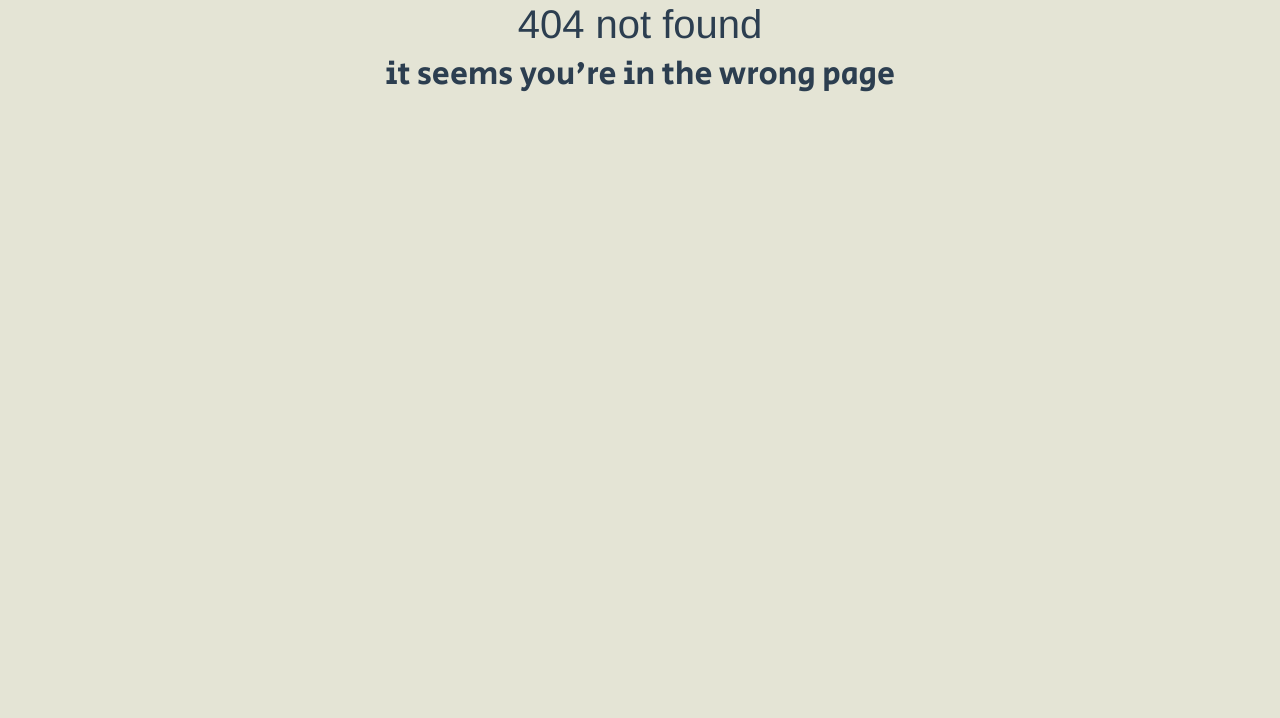
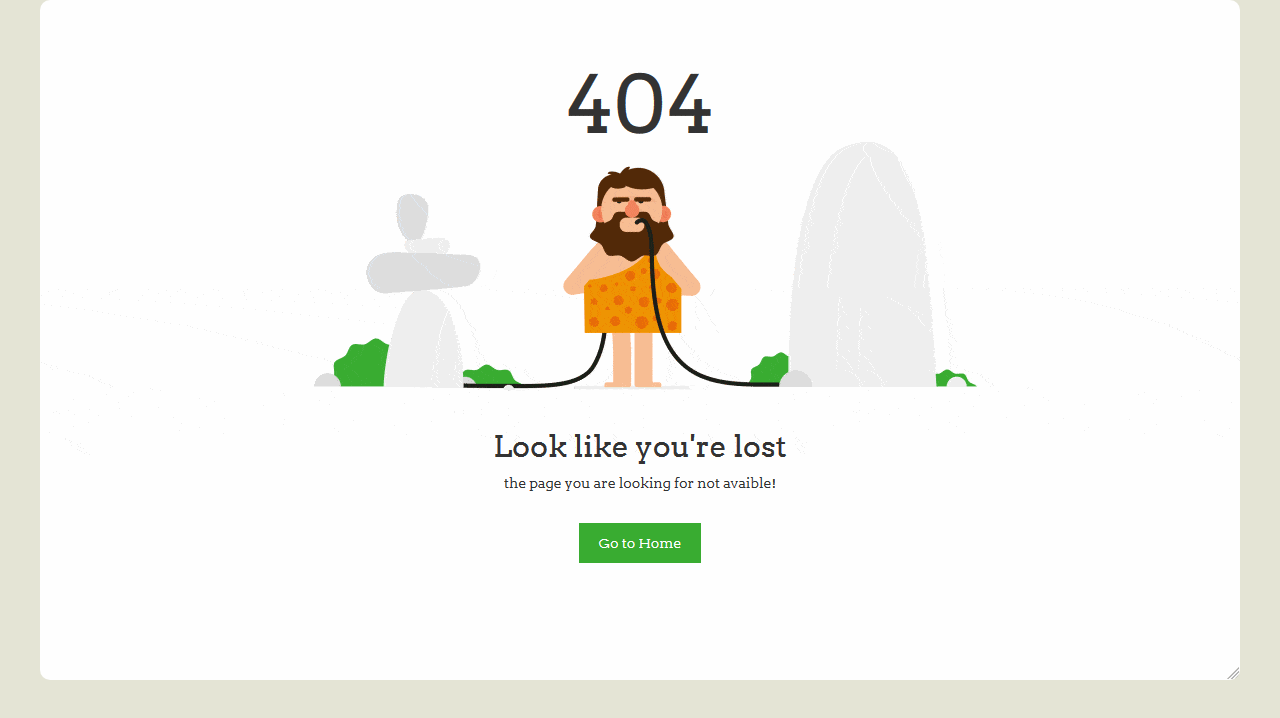
Before and after one commit to Akashpawar11/livescore-task, a Vue app: page /about in a window 1280 px wide. Before the commit this address had no page. Shown: the top 718 px of the page. Built offline with nearby package versions, Linux system fonts and the light colour scheme.

Commit message:
gif
Signed-off-by: Akash Pawar <akashpawar1103@gmail.com>

```diff
--- a/src/components/Home.vue
+++ b/src/components/Home.vue
@@ -6,6 +6,8 @@
         </div>
 
         <!-- Loader -->
+        <div>
+
             <div class="lds-roller" v-if="loading">
                 <div></div>
                 <div></div>
@@ -15,6 +17,7 @@
                 <div></div>
                 <div></div>
                 <div></div>
+            </div>
         </div>
         <!-- Error Message -->
         <h2 v-if="error">Error 404 ,PAGE NOT FOUND<br>{{this.errorMsg}}</h2>
@@ -141,7 +144,8 @@ img {
     border: 2px solid black;
 
 }
-img:hover{
+
+img:hover {
     transform: scale(1.10);
 }
 
@@ -155,7 +159,7 @@ h2 {
     background-color: #e4e4d5;
     padding: 27px 0;
     text-align: center;
-    border-bottom:#008695
+    border-bottom: #008695
 }
 
 /* Sections - Title bar */
@@ -188,8 +192,6 @@ h2 {
     color: black;
     width: 89%;
     font-weight: bolder;
-    /* margin-right: auto;
-    margin-left: auto; */
     padding-top: 10px;
     transition: 0.1s;
 }
@@ -225,17 +227,21 @@ h2 {
     justify-content: center;
     border-radius: 5px;
 }
-.content-inside a:hover{
+
+.content-inside a:hover {
     text-decoration: none;
 }
+
 /* Loader starts */
 .lds-roller {
     display: inline-block;
     position: relative;
-    width: 7%;
-    height: 20vh;
+    width: 90px;
+    height: 90px;
     margin-left: auto;
     margin-right: auto;
+    margin-bottom: 3rem;
+    margin-top: 3rem;
     text-align: center;
     margin-top: 12%;
 }
--- a/src/components/errorPage.vue
+++ b/src/components/errorPage.vue
@@ -1,9 +1,6 @@
 <template>
     <div>
-        <center>
-            <h1>404 not found</h1>
-            <h2>it seems you're in the wrong page</h2>
-        </center>
+        <img class="gif" src="../assets/404-Page.gif" alt="">
     </div>
 </template>
 
@@ -13,6 +10,17 @@ export default {
 }
 </script>
 
-<style>
-
+<style scoped>
+    body{
+        background-color:white ;
+    }
+    .gif{
+        height: auto;
+        width: auto;
+        border: none;
+        border-radius: none;
+    }
+    .gif:hover{
+        transform: scale(1.0);
+    }
 </style>
```
Also changed, not shown: src/assets/404-Page.gif (added). Lines whose indentation alone changed are shown as unchanged.
